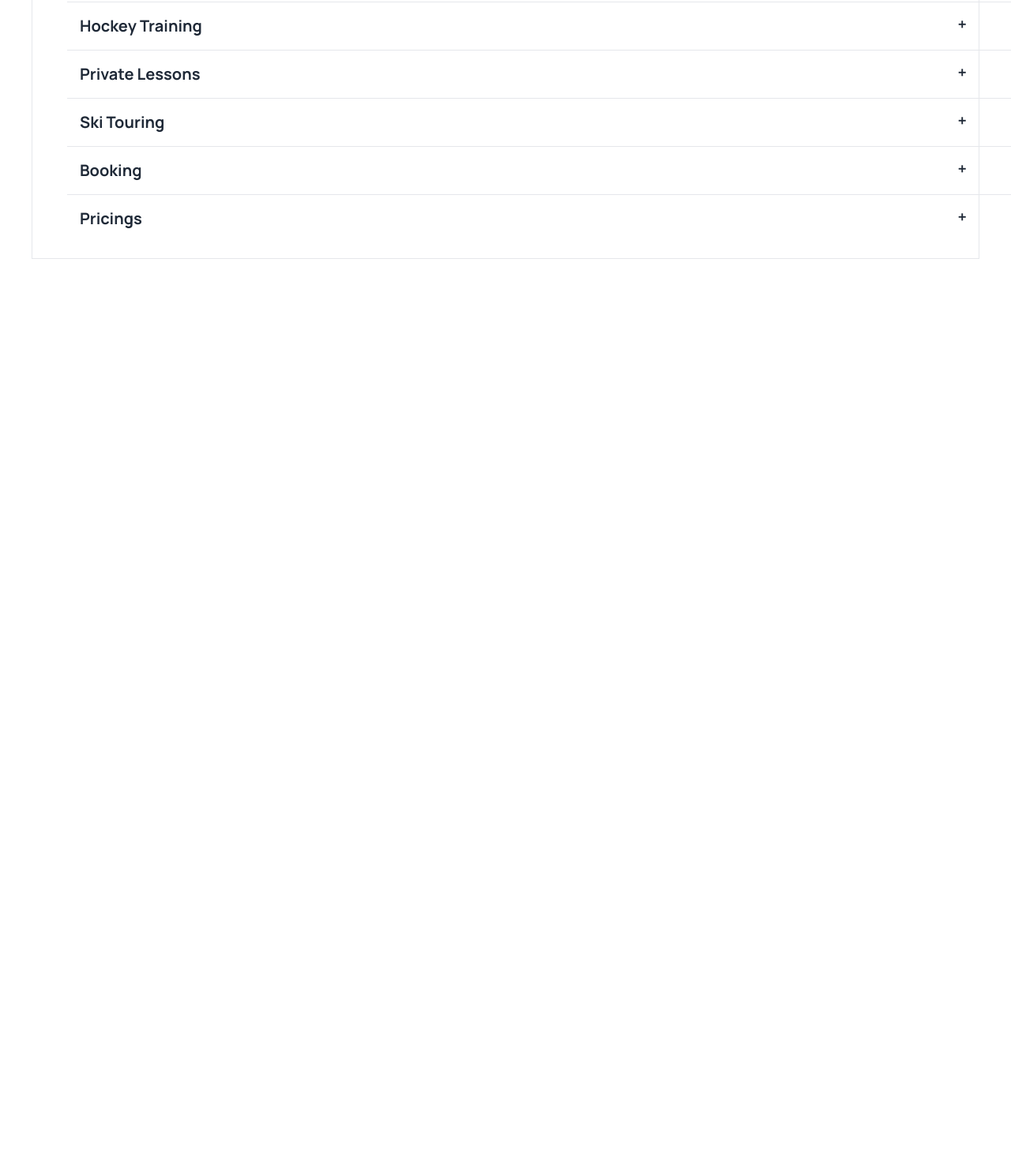
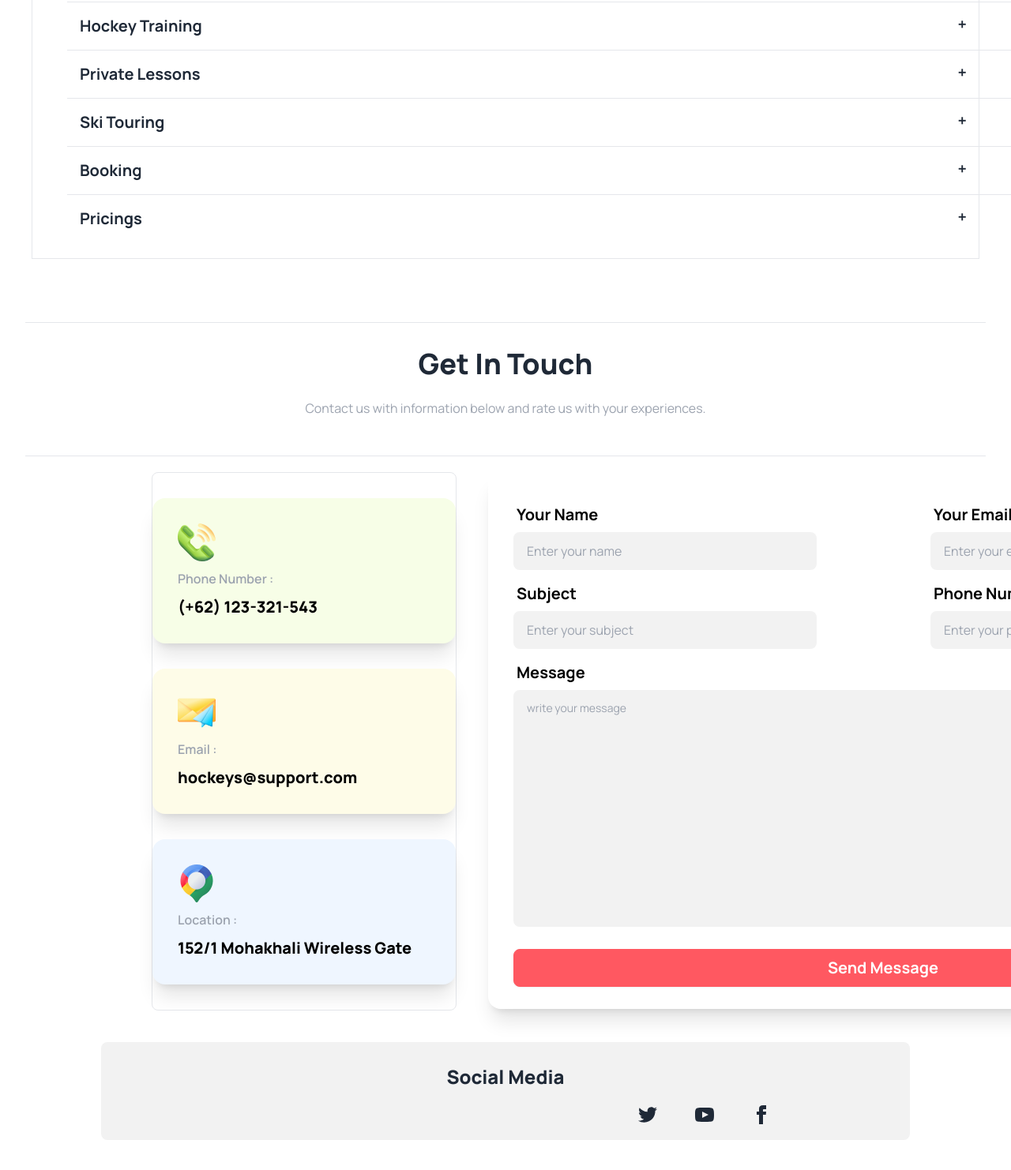
Before and after one commit to 0Karma0/Hockeys-website, a plain HTML site: page index.html in a window 1280 px wide. Shown: the part 3888-5370 px from the top of the page at 79% size. Before the commit the page ends 4256 px from the top, so only its background shows below. Drawn offline with nearby package versions, Linux system fonts and the light colour scheme.

Commit message:
added Contacts section

```diff
--- a/index.html
+++ b/index.html
@@ -372,6 +372,90 @@
       </div>
     </section>
     <!--Clients Question end-->
+    <!--Contacts Section start-->
+    <section>
+      <hr class="decoration-dotted w-[95%] m-auto mt-20">
+      <h2 class="card-title font-extrabold justify-center mt-8 lg:text-4xl">Get In Touch</h2>
+      <p class="text-gray-400 text-center mt-6">Contact us with information below and rate us with your experiences.</p>
+      <hr class="decoration-dotted w-[95%] m-auto mt-12">
+      <div class="mt-5 lg:flex gap-10">
+        <div class="border-[1.2px] rounded-lg lg:w-[475px] lg:ml-48">
+          <div class="card w-80 lg:w-96 bg-lime-50 shadow-xl m-auto my-8">
+            <div class="card-body">
+              <img class="w-12" src="Images/Group 1171275317.png" alt="">
+              <h2 class="card-title text-gray-400 text-[1rem]">Phone Number :</h2>
+              <p class="text-black text-xl font-extrabold">(+62) 123-321-543</p>
+            </div>
+          </div>
+          <div class="card w-80 lg:w-96 bg-yellow-50 shadow-xl m-auto my-8">
+            <div class="card-body">
+              <img class="w-12" src="Images/Group 1171275318.png" alt="">
+              <h2 class="card-title text-gray-400 text-[1rem]">Email :</h2>
+              <p class="text-black text-xl font-extrabold">hockeys@support.com</p>
+            </div>
+          </div>
+          <div class="card w-80 lg:w-96 bg-blue-50 shadow-xl m-auto my-8">
+            <div class="card-body">
+              <img class="w-12" src="Images/Group 1171275321.png" alt="">
+              <h2 class="card-title text-gray-400 text-[1rem]">Location :</h2>
+              <p class="text-black text-xl font-extrabold">152/1 Mohakhali Wireless Gate</p>
+            </div>
+          </div>
+        </div>
+        <div>
+          <div class="card w-full shadow-xl">
+            <form class="card-body lg:w-[1000px] h-[680px]">
+              <div class="lg:flex gap-36">
+                <div class="form-control">
+                  <label class="label">
+                    <span class="label-text text-black font-bold text-xl">Your Name</span>
+                  </label>
+                  <input type="name" placeholder="Enter your name" class="input bg-base-200 lg:w-96" required />
+                </div>
+                <div class="form-control">
+                  <label class="label">
+                    <span class="label-text text-black font-bold text-xl">Your Email</span>
+                  </label>
+                  <input type="email" placeholder="Enter your email" class="input bg-base-200 lg:w-96" required />
+                </div>
+              </div>
+              <div class="lg:flex gap-36">
+                <div class="form-control">
+                  <label class="label">
+                    <span class="label-text text-black font-bold text-xl">Subject</span>
+                  </label>
+                  <input type="number" placeholder="Enter your subject" class="input bg-base-200 lg:w-96" required />
+                </div>
+                <div class="form-control">
+                  <label class="label">
+                    <span class="label-text text-black font-bold text-xl">Phone Number</span>
+                  </label>
+                  <input type="number" placeholder="Enter your phone number" class="input bg-base-200 lg:w-96" required />
+                </div>
+              </div>
+              <div>
+                <label class="label">
+                  <span class="label-text text-black font-bold text-xl">Message</span>
+                </label>
+                <textarea class="textarea bg-base-200 w-full h-full lg:mb-44" placeholder="write your message"></textarea>
+              </div>
+              <div class="form-control mt-16">
+                <button class="btn btn-error text-white text-xl font-bold">Send Message</button>
+              </div>
+            </form>
+          </div>
+        </div>
+      </div>
+      <div class="w-4/5 m-auto bg-base-200 p-5 mt-10 mb-10 rounded-lg">
+        <h2 class="card-title font-extrabold justify-center mt-2 lg:text-2xl">Social Media</h2>
+        <div class="flex gap-12 ml-12 lg:ml-[660px] mt-5">
+          <a class="link link-hover"><svg xmlns="http://www.w3.org/2000/svg" width="24" height="24" viewBox="0 0 24 24" class="fill-current"><path d="M24 4.557c-.883.392-1.832.656-2.828.775 1.017-.609 1.798-1.574 2.165-2.724-.951.564-2.005.974-3.127 1.195-.897-.957-2.178-1.555-3.594-1.555-3.179 0-5.515 2.966-4.797 6.045-4.091-.205-7.719-2.165-10.148-5.144-1.29 2.213-.669 5.108 1.523 6.574-.806-.026-1.566-.247-2.229-.616-.054 2.281 1.581 4.415 3.949 4.89-.693.188-1.452.232-2.224.084.626 1.956 2.444 3.379 4.6 3.419-2.07 1.623-4.678 2.348-7.29 2.04 2.179 1.397 4.768 2.212 7.548 2.212 9.142 0 14.307-7.721 13.995-14.646.962-.695 1.797-1.562 2.457-2.549z"></path></svg></a>
+          <a class="link link-hover"><svg xmlns="http://www.w3.org/2000/svg" width="24" height="24" viewBox="0 0 24 24" class="fill-current"><path d="M19.615 3.184c-3.604-.246-11.631-.245-15.23 0-3.897.266-4.356 2.62-4.385 8.816.029 6.185.484 8.549 4.385 8.816 3.6.245 11.626.246 15.23 0 3.897-.266 4.356-2.62 4.385-8.816-.029-6.185-.484-8.549-4.385-8.816zm-10.615 12.816v-8l8 3.993-8 4.007z"></path></svg></a>
+          <a class="link link-hover"><svg xmlns="http://www.w3.org/2000/svg" width="24" height="24" viewBox="0 0 24 24" class="fill-current"><path d="M9 8h-3v4h3v12h5v-12h3.642l.358-4h-4v-1.667c0-.955.192-1.333 1.115-1.333h2.885v-5h-3.808c-3.596 0-5.192 1.583-5.192 4.615v3.385z"></path></svg></a>
+        </div>
+      </div>
+    </section>
+    <!--Contacts Section end-->
   </main>
   <footer>
 
```
